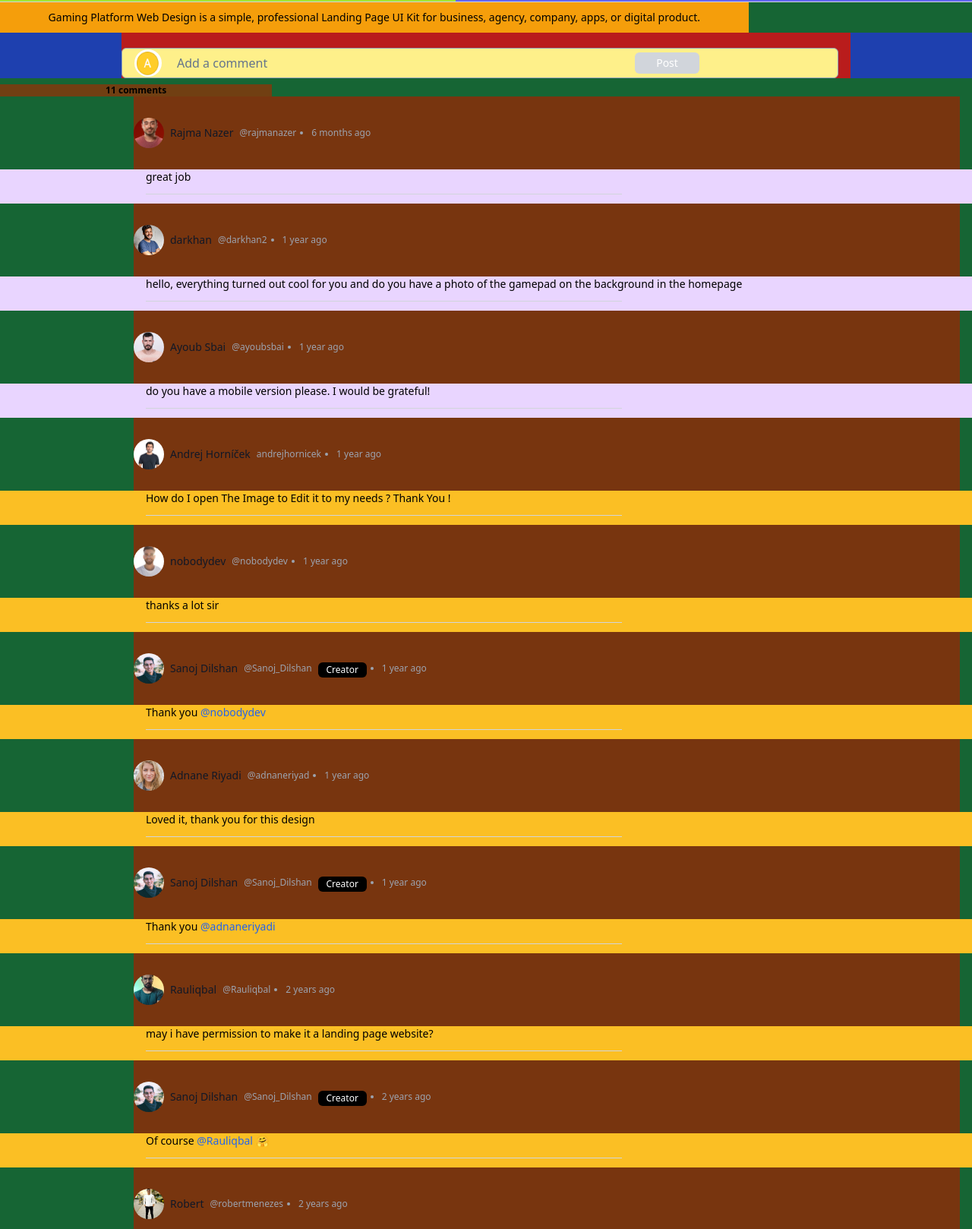
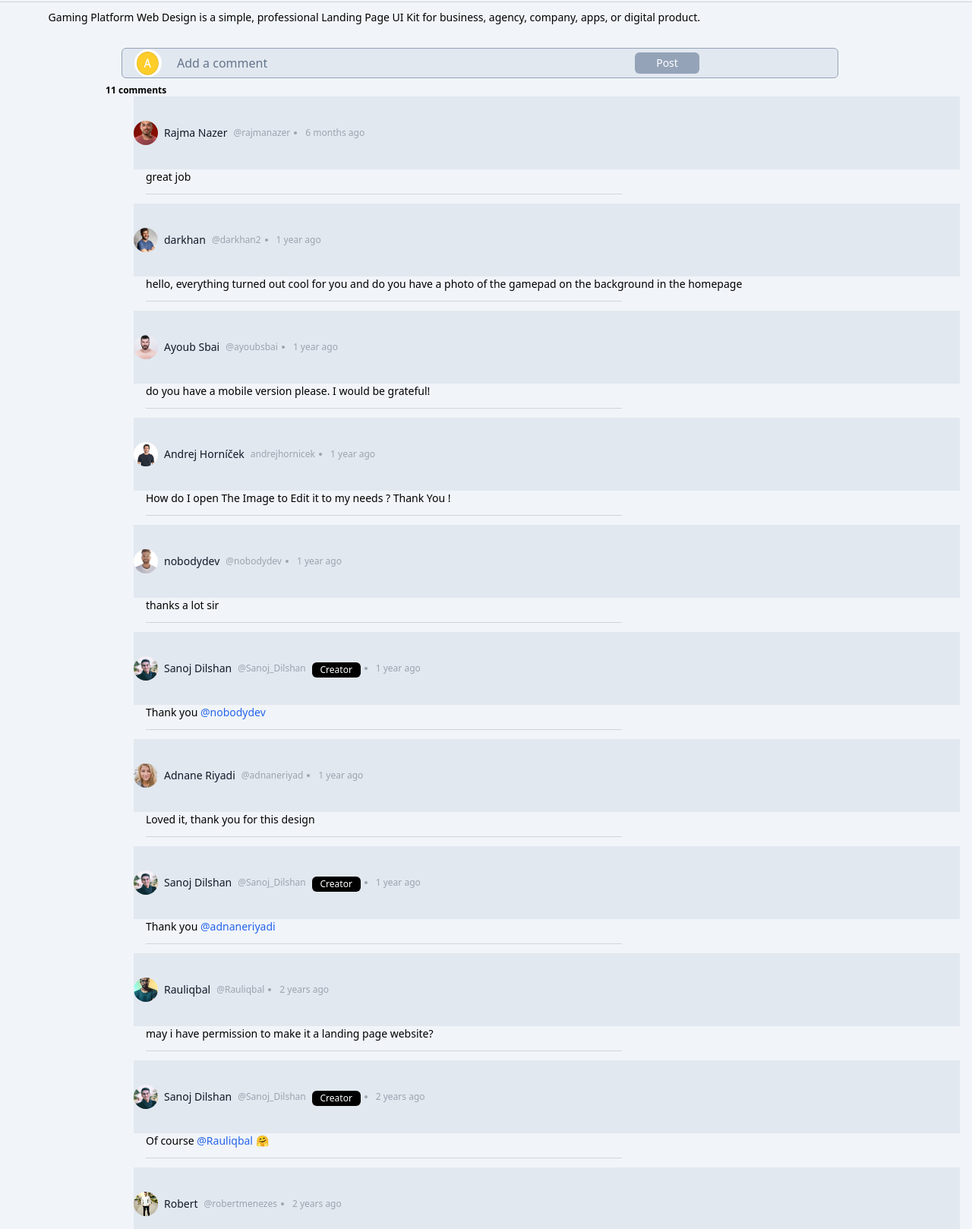
Before and after one commit to ElenaAncaIrimia/figmareply, a website: page FE-CAT-projecte-1/index.html in a window 1280 px wide. Shown: the part 638-2256 px from the top of the page at 76% size. Drawn offline with Linux system fonts and the light colour scheme; files that its build step writes are made by us from their sources.

Commit message:
projecte 1 final

```diff
--- a/FE-CAT-projecte-1/index.html
+++ b/FE-CAT-projecte-1/index.html
@@ -18,7 +18,7 @@
   </head>
 
   <body>
-    <header class="h-[9vh] bg-blue-900 text-black fixed w-full">
+    <header class="h-[9vh]  bg-white text-black fixed w-full">
       <nav id="navbar" class="flex justify-between h-10">
         <!-- navBar izquierda -->
         <ul class="flex gap-4 mt-4 mr-4 w-[20%]">
@@ -44,7 +44,7 @@
           </li>
         </ul>
         <!-- boton desplegable Libraries -->
-        <ul class="flex gap-4 mt-4 items-center relative w-[55%]">
+        <ul class="hidden md:flex gap-4 mt-4 items-center relative" >
           <li class="relative">
             <button id="navBtn" class="btn-nav">
               <a
@@ -310,12 +310,12 @@
             </div>
 
             <li>
-              <a href="formulario.html" target="_blank" class="btn-nav"
-                >Log in</a
-              >
+              <a href="formulario.html" target="_blank" class="py-2 md:py-1 px-3 md:px-5 flex items-center bg-white text-black font-semibold text-sm rounded-md hover:bg-slate-200 focus:bg-slate-200 focus:border-transparent whitespace-no-wrap">
+                Log in
+              </a>
             </li>
 
-            <li>
+            <li class="hidden md:flex">
               <button
                 class="font-semibold text-sm border border-slate-500 rounded-md px-4 py-2"
               >
@@ -328,20 +328,20 @@
       <!-- barra de separacion -->
       <div class="h-px bg-gray-300 w-full my-5"></div>
     </header>
-    <main class="flex flex-col bg-red-800 w-full" >
-      <div class="flex h-[75vh] bg-white ">
+    <main class="flex flex-col w-full " >
+      <div class="flex h-[75vh]  flex-col md:flex-row md:justify-end">
         <!-- section 1 -->
-        <section class="w-[40%] flex bg-slate-100">
+        <section class="w-full md:w-[40%]  h-full md:h-80% flex  bg-slate-100 justify-center ">
           <div
-            class="w-full h-auto bg-orange-500 flex flex-col items-center justify-center "
+            class=" w-full bg-slate-200 flex flex-col items-center justify-center "
           >
             <!-- Avatar and Name -->
-            <div class=" w-[40%] flex items-center gap-4">
+            <div class="w-[40%] flex items-center gap-4">
               <div class="w-10 h-10 rounded-full overflow-hidden">
                 <img
                   src="/FE-CAT-projecte-1/img/foto-avatar.avif"
                   alt="Avatar"
-                  class="rounded-full w-full h-full"
+                  class=" rounded-full w-full h-full"
                 />
               </div>
               <div class=>
@@ -351,14 +351,14 @@
             <!-- Title -->
             <div class="w-[40%] flex items-center">
               <p
-                class="text-md font-semibold text-2xl text-gray-900 capitalize whitespace-nowrap"
+                class="hidden md:flex text-md font-semibold text-2xl text-gray-900 capitalize whitespace-nowrap"
               >
                 gaming platform - web design
               </p>
             </div>
             <!-- Design File -->
-            <div class="flex justify-center items-center gap-6 mt-2 text-xs bg-slate-200">
-              <p class="text-icons ">Design file</p>
+            <div class="flex justify-center items-center gap-6 mt-2 text-xs">
+              <p class="text-icons border-none ">Design file</p>
               <!-- Likes and users -->
               <div class="flex  ml-1">
                 <ul class="list-disc flex gap-6 text-gray-500 ">
@@ -394,20 +394,20 @@
           </div>
         </section>
         <!-- section 2 -->
-        <section class="w-[60%] bg-amber-300 flex justify-center">
+        <section class="w-full md:w-[60%] bg-slate-200 flex justify-center">
           <div class="flex justify-start items-end">
             <img
               src="/FE-CAT-projecte-1/img/section 2.png"
               alt="imagen-section2"
-              class="rounded-md object-cover w-[80%] h-[40%]]"
+              class="rounded-md object-cover w-full md:w-[80%] h-[40%]]"
             />
           </div>
         </section>
       </div>
-      <!-- about y comments -->
-      <div class="flex flex-col justify-center items-start w-full bg-indigo-500">
+      <!-- About y Comments bar -->
+      <div class="flex flex-col justify-center items-start w-full bg-slate-100">
 
-        <ul class=" text-sm flex gap-5 justify-center w-[75vh] h-10 bg-lime-400">
+        <ul class=" text-sm flex gap-5 justify-center w-[75vh] h-10 bg-slate-100">
           <li class="text-black font-semibold underline">
             <a href="#navbar">About</a>
           </li>
@@ -418,19 +418,22 @@
         </ul>
 
       <div class="h-[1px] w-full bg-gray-300 shadow-xl"></div>
-      <div class=" bg-green-800 flex flex-col w-full">
+      <div class=" bg-slate-100 flex flex-col w-full">
 
-      <p class=" bg-amber-500 text-sm flex justify-center items-center w-[77vw] h-10">
+      <p class="hidden md:flex bg-slate-100 text-sm  justify-center items-center w-[77vw] h-10">
         Gaming Platform Web Design is a simple, professional Landing Page UI Kit
         for business, agency, company, apps, or digital product.
       </p>
-      <div id="comments" class="flex flex-col w-full bg-sky-200">
-        <ul class=" bg-blue-800 w-full flex items-center justify-center ">
-          <li class=" bg-red-700 flex w-[75vw] ">
+
+      <!-- Add a comment input -->
+
+      <div id="comments" class="flex flex-col w-full bg-slate-200">
+        <ul class=" bg-slate-100 w-full flex items-center justify-center ">
+          <li class=" bg-slate-100 flex w-[75vw] ">
             <form
-              class=" bg-yellow-200 mt-5 w-[118vh] h-10 flex items-center gap-1 border border-slate-400 rounded-md px-4 py-2"
+              class=" bg-slate-200 mt-5 w-full md:w-[118vh]  h-10 flex items-center gap-1 border border-slate-400 rounded-md px-4 py-2"
             >
-              <!-- Logo -->
+              <!-- Logo input add a comment -->
               <img
                 src="/FE-CAT-projecte-1/img/logoA.png"
                 alt="Logo comentarios"
@@ -444,7 +447,7 @@
                 >Add a comment</span
               >
               <button
-                class="bg-gray-300 text-sm ml-24 text-white px-7 py-1 rounded-md"
+                class="bg-slate-400 text-sm ml-24 text-white px-7 py-1 rounded-md"
               >
                 Post
               </button>
@@ -452,11 +455,12 @@
           </li>
         </ul>
       </div>
-      <p class="text-xs bg-yellow-900 font-semibold mt-2 w-[28vw] flex justify-center">11 comments</p>
-<div class="comentario1">
-      <div class=" w-[136vh] h-[12vh] bg-amber-900 flex items-center justify-start ml-44 gap-5">
+      <p class="text-xs bg-slate-100 font-semibold mt-2 md:w-[28vw] flex justify-center">11 comments</p>
+<!--  Comments -->
+      <div class="comentario1">
+      <div class="comments">
         <ul class="flex justify-center items-center gap-2">
-        <li class="flex items-center justify-center w-10 h-10 rounded-full overflow-hidden">
+        <li class="flex items-center justify-center w-8 h-8 rounded-full overflow-hidden">
           <img src="/FE-CAT-projecte-1/img/1.avif" alt="Avatar" />
         </li>
         <li><p class="text-sm font-medium text-gray-900">Rajma Nazer</p></li>
@@ -465,19 +469,19 @@
         <ul class="list-disc  text-gray-400 text-xs">
           <li>6 months ago</li>
       </div>
-      <div class="bg-purple-200 w-full">
+      <div class="bg-slate-100 w-full">
       </ul>
       <ul class="flex flex-col justify-center">
-        <li>   <p class="ml-48 text-sm">great job</p></li>
+        <li>   <p class="md:ml-48 text-sm">great job</p></li>
         <li class="h-px bg-gray-300 w-[49%] ml-48 my-3 mx-32"></li>
       </ul>
       </div>
     </div>
 
     <div class="comentario2">
-      <div class=" w-[136vh] h-[12vh] bg-amber-900 flex items-center justify-start ml-44 gap-5">
+      <div class="comments">
         <ul class="flex justify-center items-center gap-2">
-        <li class="flex items-center justify-center w-10 h-10 rounded-full overflow-hidden">
+        <li class="flex items-center justify-center w-8 h-8 rounded-full overflow-hidden">
           <img src="/FE-CAT-projecte-1/img/a.jpeg" alt="Avatar" />
         </li>
         <li><p class="text-sm font-medium text-gray-900">darkhan</p></li>
@@ -486,19 +490,19 @@
         <ul class="list-disc  text-gray-400 text-xs">
           <li>1 year ago</li>
       </div>
-      <div class="bg-purple-200 w-full">
+      <div class="bg-slate-100 w-full">
       </ul>
       <ul class="flex flex-col justify-center">
-        <li>   <p class="ml-48 text-sm">hello, everything turned out cool for you and do you have a photo of the gamepad on the background in the homepage</p></li>
+        <li><p class="md:ml-48 text-sm">hello, everything turned out cool for you and do you have a photo of the gamepad on the background in the homepage</p></li>
         <li class="h-px bg-gray-300 w-[49%] ml-48 my-3 mx-32"></li>
       </ul>
       </div>
     </div>
 
     <div class="comentario3">
-      <div class=" w-[136vh] h-[12vh] bg-amber-900 flex items-center justify-start ml-44 gap-5">
+      <div class=" comments">
         <ul class="flex justify-center items-center gap-2">
-        <li class="flex items-center justify-center w-10 h-10 rounded-full overflow-hidden">
+        <li class="flex items-center justify-center w-8 h-8 rounded-full overflow-hidden">
           <img src="/FE-CAT-projecte-1/img/3.jpg" alt="Avatar" />
         </li>
         <li><p class="text-sm font-medium text-gray-900">Ayoub Sbai</p></li>
@@ -507,19 +511,19 @@
         <ul class="list-disc  text-gray-400 text-xs">
           <li>1 year ago</li>
       </div>
-      <div class="bg-purple-200 w-full">
+      <div class="bg-slate-100 w-full">
       </ul>
       <ul class="flex flex-col justify-center">
-        <li>   <p class="ml-48 text-sm"> do you have a mobile version please. I would be grateful!</p></li>
+        <li>   <p class="md:ml-48 text-sm"> do you have a mobile version please. I would be grateful!</p></li>
         <li class="h-px bg-gray-300 w-[49%] ml-48 my-3 mx-32"></li>
       </ul>
       </div>
     </div>
 
     <div class="comentario4">
-      <div class=" w-[136vh] h-[12vh] bg-amber-900 flex items-center justify-start ml-44 gap-5">
+      <div class=" comments">
         <ul class="flex justify-center items-center gap-2">
-        <li class="flex items-center justify-center w-10 h-10 rounded-full overflow-hidden">
+        <li class="flex items-center justify-center w-8 h-8 rounded-full overflow-hidden">
           <img src="/FE-CAT-projecte-1/img/4.jpg" alt="Avatar" />
         </li>
         <li><p class="text-sm font-medium text-gray-900">Andrej Horníček</p></li>
@@ -528,19 +532,19 @@
         <ul class="list-disc  text-gray-400 text-xs">
           <li>1 year ago</li>
       </div>
-      <div class="bg-amber-400 w-full">
+      <div class="bg-slate-100 w-full">
       </ul>
       <ul class="flex flex-col justify-center">
-        <li>   <p class="ml-48 text-sm">  How do I open The Image to Edit it to my needs ? Thank You !</p></li>
+        <li><p class="md:ml-48 text-sm">  How do I open The Image to Edit it to my needs ? Thank You !</p></li>
         <li class="h-px bg-gray-300 w-[49%] ml-48 my-3 mx-32"></li>
       </ul>
       </div>
     </div>
 
     <div class="comentario5">
-      <div class=" w-[136vh] h-[12vh] bg-amber-900 flex items-center justify-start ml-44 gap-5">
+      <div class=" comments">
         <ul class="flex justify-center items-center gap-2">
-        <li class="flex items-center justify-center w-10 h-10 rounded-full overflow-hidden">
+        <li class="flex items-center justify-center w-8 h-8 rounded-full overflow-hidden">
           <img src="/FE-CAT-projecte-1/img/5.jpg" alt="Avatar" />
         </li>
         <li><p class="text-sm font-medium text-gray-900">nobodydev</p></li>
@@ -549,19 +553,71 @@
         <ul class="list-disc  text-gray-400 text-xs">
           <li>1 year ago</li>
       </div>
-      <div class="bg-amber-400 w-full">
+      <div class="bg-slate-100 w-full">
       </ul>
       <ul class="flex flex-col justify-center">
-        <li>   <p class="ml-48 text-sm">  thanks a lot sir</p></li>
+        <li><p class="md:ml-48 text-sm">  thanks a lot sir</p></li>
         <li class="h-px bg-gray-300 w-[49%] ml-48 my-3 mx-32"></li>
       </ul>
       </div>
     </div>
 
     <div class="comentario6">
-      <div class=" w-[136vh] h-[12vh] bg-amber-900 flex items-center justify-start ml-44 gap-5">
+      <div class="comments">
         <ul class="flex justify-center items-center gap-2">
-        <li class="flex items-center justify-center w-10 h-10 rounded-full overflow-hidden">
+        <li class="flex items-center justify-center w-8 h-8 rounded-full overflow-hidden">
+          <img src="/FE-CAT-projecte-1/img/foto-avatar.avif" alt="Avatar" />
+        </li>
+        <li><p class="text-sm font-medium text-gray-900">Sanoj Dilshan</p></li>
+        <li><p class=" text-xs text-gray-400">@Sanoj_Dilshan</p></li>
+        <li><button
+          class="bg-black text-white text-xs rounded-md w-16 h-5 capitalize">
+          creator
+        </button></li>
+      </ul>
+        <ul class="list-disc  text-gray-400 text-xs">
+          <li>1 year ago</li>
+      </div>
+      <div class="bg-slate-100 w-full">
+      </ul>
+      <ul class="flex flex-col justify-center">
+        <li> <p class="md:ml-48 text-sm"> Thank you
+          <a
+            href="https://www.figma.com/@nobodydev"
+            target="_blank"
+            class="a-comments"
+            >@nobodydev</a
+          >  </p></li>
+        <li class="h-px bg-gray-300 w-[49%] ml-48 my-3 mx-32"></li>
+      </ul>
+      </div>
+    </div>
+
+    <div class="comentario7">
+      <div class="comments">
+        <ul class="flex justify-center items-center gap-2">
+        <li class="flex items-center justify-center w-8 h-8 rounded-full overflow-hidden">
+          <img src="/FE-CAT-projecte-1/img/emily.avif" alt="Avatar" />
+        </li>
+        <li><p class="text-sm font-medium text-gray-900">Adnane Riyadi</p></li>
+        <li><p class=" text-xs text-gray-400">@adnaneriyad</p></li>
+      </ul>
+        <ul class="list-disc  text-gray-400 text-xs">
+          <li>1 year ago</li>
+      </div>
+      <div class="bg-slate-100 w-full">
+      </ul>
+      <ul class="flex flex-col justify-center">
+        <li><p class="md:ml-48 text-sm"> Loved it, thank you for this design</p></li>
+        <li class="h-px bg-gray-300 w-[49%] ml-48 my-3 mx-32"></li>
+      </ul>
+      </div>
+    </div>
+
+    <div class="comentario8">
+      <div class="comments">
+        <ul class="flex justify-center items-center gap-2">
+        <li class="flex items-center justify-center w-8 h-8 rounded-full overflow-hidden">
           <img src="/FE-CAT-projecte-1/img/foto-avatar.avif" alt="Avatar" />
         </li>
         <li><p class="text-sm font-medium text-gray-900">Sanoj Dilshan</p></li>
@@ -575,62 +631,10 @@
         <ul class="list-disc  text-gray-400 text-xs">
           <li>1 year ago</li>
       </div>
-      <div class="bg-amber-400 w-full">
+      <div class="bg-slate-100">
       </ul>
       <ul class="flex flex-col justify-center">
-        <li> <p class="ml-48 text-sm"> Thank you
-          <a
-            href="https://www.figma.com/@nobodydev"
-            target="_blank"
-            class="a-comments"
-            >@nobodydev</a
-          >  </p></li>
-        <li class="h-px bg-gray-300 w-[49%] ml-48 my-3 mx-32"></li>
-      </ul>
-      </div>
-    </div>
-    <div class="comentario7">
-      <div class=" w-[136vh] h-[12vh] bg-amber-900 flex items-center justify-start ml-44 gap-5">
-        <ul class="flex justify-center items-center gap-2">
-        <li class="flex items-center justify-center w-10 h-10 rounded-full overflow-hidden">
-          <img src="/FE-CAT-projecte-1/img/emily.avif" alt="Avatar" />
-        </li>
-        <li><p class="text-sm font-medium text-gray-900">Adnane Riyadi</p></li>
-        <li><p class=" text-xs text-gray-400">@adnaneriyad</p></li>
-      </ul>
-        <ul class="list-disc  text-gray-400 text-xs">
-          <li>1 year ago</li>
-      </div>
-      <div class="bg-amber-400 w-full">
-      </ul>
-      <ul class="flex flex-col justify-center">
-        <li>   <p class="ml-48 text-sm"> Loved it, thank you for this design</p></li>
-        <li class="h-px bg-gray-300 w-[49%] ml-48 my-3 mx-32"></li>
-      </ul>
-      </div>
-    </div>
-
-    <div class="comentario8">
-      <div class=" w-[136vh] h-[12vh] bg-amber-900 flex items-center justify-start ml-44 gap-5">
-        <ul class="flex justify-center items-center gap-2">
-        <li class="flex items-center justify-center w-10 h-10 rounded-full overflow-hidden">
-          <img src="/FE-CAT-projecte-1/img/foto-avatar.avif" alt="Avatar" />
-        </li>
-        <li><p class="text-sm font-medium text-gray-900">Sanoj Dilshan</p></li>
-        <li><p class=" text-xs text-gray-400">@Sanoj_Dilshan</p></li>
-        <li><button
-          class="bg-black text-white text-xs rounded-md w-16 h-5 capitalize"
-        >
-          creator
-        </button></li>
-      </ul>
-        <ul class="list-disc  text-gray-400 text-xs">
-          <li>1 year ago</li>
-      </div>
-      <div class="bg-amber-400 w-full">
-      </ul>
-      <ul class="flex flex-col justify-center">
-        <li> <p class="ml-48 text-sm"> Thank you
+        <li> <p class="md:ml-48 text-sm"> Thank you
           <a
           href="https://www.figma.com/@adnaneriyadi"
           target="_blank"
@@ -644,9 +648,9 @@
     </div>
 
       <div class="comentario9">
-        <div class=" w-[136vh] h-[12vh] bg-amber-900 flex items-center justify-start ml-44 gap-5">
+        <div class="comments">
           <ul class="flex justify-center items-center gap-2">
-          <li class="flex items-center justify-center w-10 h-10 rounded-full overflow-hidden">
+          <li class="flex items-center justify-center w-8 h-8 rounded-full overflow-hidden">
             <img src="/FE-CAT-projecte-1/img/b.jpeg" alt="Avatar" />
           </li>
           <li><p class="text-sm font-medium text-gray-900">Rauliqbal</p></li>
@@ -655,19 +659,19 @@
           <ul class="list-disc  text-gray-400 text-xs">
             <li>2 years ago</li>
         </div>
-        <div class="bg-amber-400 w-full">
+        <div class="bg-slate-100 w-full">
         </ul>
         <ul class="flex flex-col justify-center">
-          <li>   <p class="ml-48 text-sm"> may i have permission to make it a landing page website?</p></li>
+          <li>   <p class="md:ml-48 text-sm"> may i have permission to make it a landing page website?</p></li>
           <li class="h-px bg-gray-300 w-[49%] ml-48 my-3 mx-32"></li>
         </ul>
         </div>
       </div>
 
       <div class="comentario10">
-        <div class=" w-[136vh] h-[12vh] bg-amber-900 flex items-center justify-start ml-44 gap-5">
+        <div class=" comments">
           <ul class="flex justify-center items-center gap-2">
-          <li class="flex items-center justify-center w-10 h-10 rounded-full overflow-hidden">
+          <li class="flex items-center justify-center w-8 h-8 rounded-full overflow-hidden">
             <img src="/FE-CAT-projecte-1/img/foto-avatar.avif" alt="Avatar" />
           </li>
           <li><p class="text-sm font-medium text-gray-900">Sanoj Dilshan</p></li>
@@ -681,10 +685,10 @@
           <ul class="list-disc  text-gray-400 text-xs">
             <li>2 years ago</li>
         </div>
-        <div class="bg-amber-400 w-full">
+        <div class="bg-slate-100 w-full">
         </ul>
         <ul class="flex flex-col justify-center">
-          <li> <p class="ml-48 text-sm"> Of course
+          <li> <p class="md:ml-48 text-sm"> Of course
             <a
           href="https://www.figma.com/@rauliqbal "
           target="_blank "
@@ -697,9 +701,9 @@
         </ul>
         </div>
         <div class="comentario11">
-          <div class=" w-[136vh] h-[12vh] bg-amber-900 flex items-center justify-start ml-44 gap-5">
+          <div class=" comments">
             <ul class="flex justify-center items-center gap-2">
-            <li class="flex items-center justify-center w-10 h-10 rounded-full overflow-hidden">
+            <li class="flex items-center justify-center w-8 h-8 rounded-full overflow-hidden">
               <img src="/FE-CAT-projecte-1/img/c.webp" alt="Avatar" />
             </li>
             <li><p class="text-sm font-medium text-gray-900">Robert</p></li>
@@ -708,22 +712,24 @@
             <ul class="list-disc  text-gray-400 text-xs">
               <li>2 years ago</li>
           </div>
-          <div class="bg-amber-400 w-full">
+          <div class="bg-slate-100 w-full">
           </ul>
           <ul class="flex flex-col justify-center">
-            <li>   <p class="ml-48 text-sm"> Nice work 👏</p></li>
+            <li>   <p class="md:ml-48 text-sm"> Nice work 👏</p></li>
             <li class="h-px bg-gray-300 w-[49%] ml-48 my-3 mx-32"></li>
           </ul>
           </div>
         </div>
 
   </div>
-      <div class="h-px bg-gray-500 w-[72vw] mt-20 ml-36 my-3 mx-32"></div>
+      <div class="h-px bg-gray-500 md:w-[72vw] mt-20  ml-36 my-3 mx-32"></div>
     </main>
+
 <!-- footer -->
-    <footer class="h-[50vh] bg-blue-300">
-      <div class="text-sm flex flex-wrap mt-8">
-        <ul class="space-y-4 ml-44">
+    <footer class="h-[50vh] bg-white">
+      <div class="text-sm flex flex-wrap ">
+
+        <ul class="space-y-4 ml-44 mt-10">
           <li class="font-semibold">Popular searches</li>
           <li>
             <a
@@ -770,7 +776,7 @@
         </li>
         </ul>
 
-        <ul class="space-y-4 ml-44">
+        <ul class="space-y-4 ml-44 mt-10">
           <li class="font-semibold">Most used</li>
           <li>
             <a
@@ -814,7 +820,7 @@
             >Ant Design Open Source</a></li>
         </ul>
 
-        <ul class="space-y-4 ml-44">
+        <ul class="space-y-4 ml-44 mt-10">
           <li class="font-semibold">Trending resources</li>
           <li>
             <a
@@ -859,7 +865,7 @@
             Status Stamp</li>
         </ul>
 
-        <ul class="space-y-4 ml-44">
+        <ul class="space-y-4 ml-44 mt-10">
           <li class="font-semibold">Top categories</li>
           <li>
             <a
@@ -902,10 +908,10 @@
             Team syncs</a></li>
         </ul>
       </div>
-      <div class="w-[7vw] h-[7vh] mt-5 ml-40">
-        <img src="/FE-CAT-projecte-1/img/logo-figma2.png" alt="Logo Figma_black" />
+      <div class="md:w-[7vw] md:h-[7vh] md:mt-5 md:ml-40 bg-white">
+        <img src="/FE-CAT-projecte-1/img/logo-figma2.png" alt="Logo Figma_black "  />
       </div>
-      <div class="container flex gap-5 text-sm ml-44 mt-2">
+      <div class=" bg-white w-full container flex gap-5 text-sm  md:ml-44  whitespace-nowrap">
         <p class="mt-3">© 2023 Figma, Inc.</p>
         <ul class="flex justify-center mt-3">
             <li class="list-disc ml-2"><a href="https://www.figma.com/sitemaps/figma-community-index.xml" target="_blank" title="Site map" class="mr-4 hover:underline">Site map</a></li>
--- a/FE-CAT-projecte-1/input.css
+++ b/FE-CAT-projecte-1/input.css
@@ -54,3 +54,7 @@
  }
 
   }
+  .comments {
+    @apply md:w-[136vh] md:h-[12vh] bg-slate-200 flex items-center justify-start md:ml-44 gap-5
+
+  }
```
Also changed, not shown: FE-CAT-projecte-1/tailwind.config.js (+1 -7 lines), FE-CAT-projecte-1/output.css.
